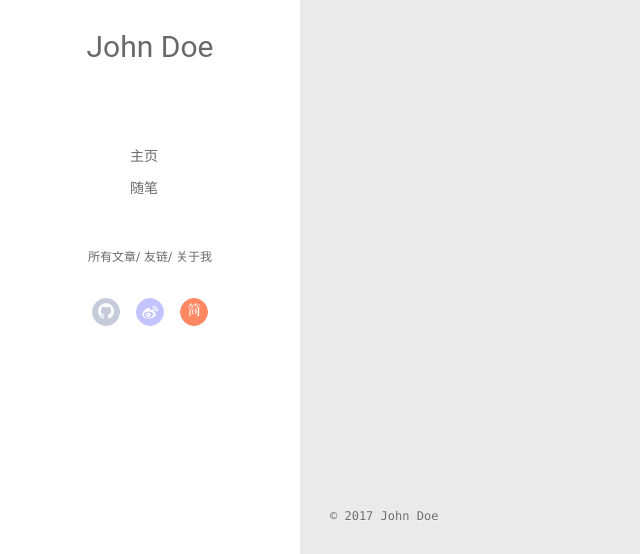
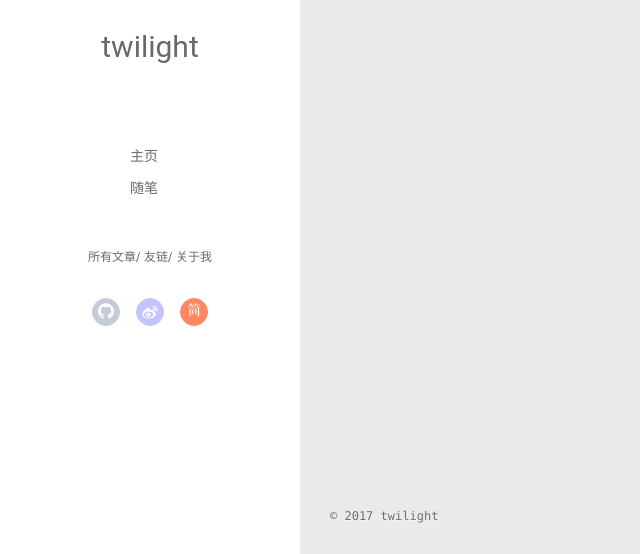
Before and after one commit to heyrumour/heyrumour.github.io, a plain HTML site: page archives/2017/11/index.html in a window 1280 px wide. Shown: the part 243-797 px from the top of the page, 0-640 px from the left. Drawn offline with Linux system fonts and the light colour scheme.

Commit message:
Site updated: 2017-11-04 19:15:08

```diff
--- a/archives/2017/11/index.html
+++ b/archives/2017/11/index.html
@@ -6,16 +6,16 @@
   <meta name="renderer" content="webkit">
   <meta http-equiv="X-UA-Compatible" content="IE=edge" >
   <link rel="dns-prefetch" href="http://yoursite.com">
-  <title>Archives: 2017/11 | Hexo</title>
+  <title>Archives: 2017/11 | twilight</title>
   <meta name="viewport" content="width=device-width, initial-scale=1, maximum-scale=1">
   <meta property="og:type" content="website">
-<meta property="og:title" content="Hexo">
+<meta property="og:title" content="twilight">
 <meta property="og:url" content="http://yoursite.com/archives/2017/11/index.html">
-<meta property="og:site_name" content="Hexo">
+<meta property="og:site_name" content="twilight">
 <meta name="twitter:card" content="summary">
-<meta name="twitter:title" content="Hexo">
+<meta name="twitter:title" content="twilight">
 
-    <link rel="alternative" href="/atom.xml" title="Hexo" type="application/atom+xml">
+    <link rel="alternative" href="/atom.xml" title="twilight" type="application/atom+xml">
 
 
     <link rel="icon" href="/favicon.png">
@@ -45,7 +45,7 @@
 			<img src="https://timgsa.baidu.com/timg?image&amp;quality=80&amp;size=b9999_10000&amp;sec=1509801170630&amp;di=ed7514d938633ac8f19bf03edd6e1927&amp;imgtype=0&amp;src=http%3A%2F%2Fimg.52fuqing.com%2Fupload%2FNews%2F2017-6-12%2F2017612144211423ihdcz.jpg" class="js-avatar">
 		</a>
 		<hgroup>
-		  <h1 class="header-author"><a href="">John Doe</a></h1>
+		  <h1 class="header-author"><a href="">twilight</a></h1>
 		</hgroup>
 
 
@@ -101,7 +101,7 @@
 				<img src="https://timgsa.baidu.com/timg?image&amp;quality=80&amp;size=b9999_10000&amp;sec=1509801170630&amp;di=ed7514d938633ac8f19bf03edd6e1927&amp;imgtype=0&amp;src=http%3A%2F%2Fimg.52fuqing.com%2Fupload%2FNews%2F2017-6-12%2F2017612144211423ihdcz.jpg" class="js-avatar">
 			</div>
 			<hgroup>
-			  <h1 class="header-author js-header-author">John Doe</h1>
+			  <h1 class="header-author js-header-author">twilight</h1>
 			</hgroup>
 
 
@@ -197,7 +197,7 @@
   <div class="outer">
     <div id="footer-info">
     	<div class="footer-left">
-    		&copy; 2017 John Doe
+    		&copy; 2017 twilight
     	</div>
       	<div class="footer-right">
       		<a href="http://hexo.io/" target="_blank">Hexo</a>  Theme <a href="https://github.com/litten/hexo-theme-yilia" target="_blank">Yilia</a> by Litten
```
Also changed, not shown: 2017/11/04/hello-world/index.html (+6 -6 lines), archives/2017/index.html (+8 -8 lines), archives/index.html (+8 -8 lines), index.html (+8 -8 lines).
